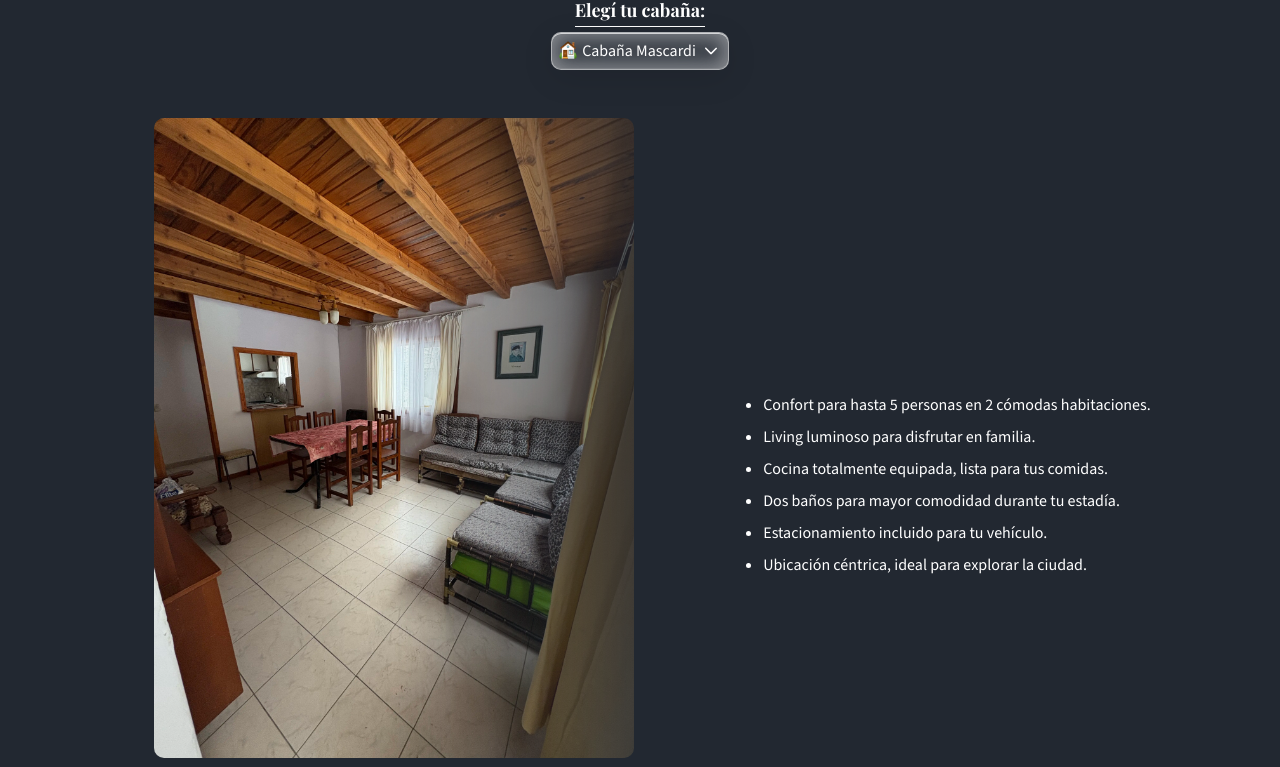
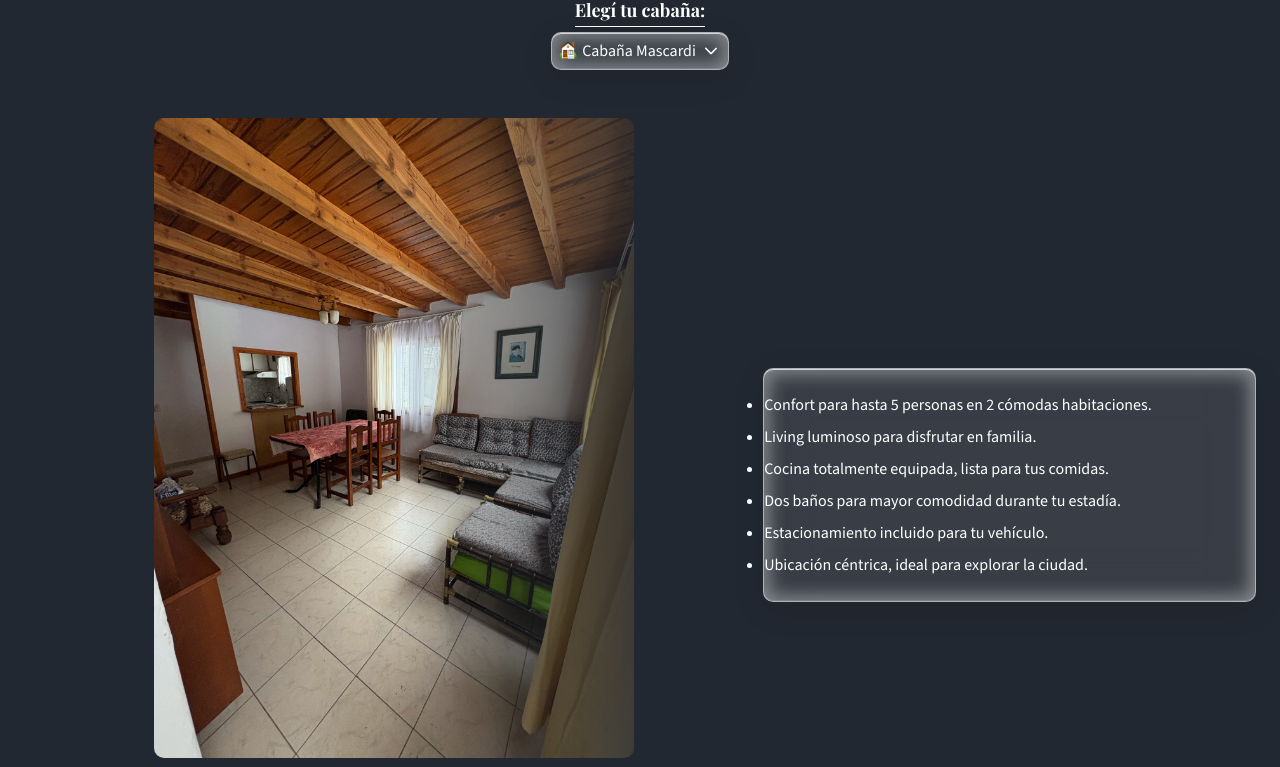
Before and after one commit to CaceresCallieri/cabanas-bariloche, a React (Vite) app: page / in a window 1280 px wide. Shown: the part 415-1182 px from the top of the page. Built offline with nearby package versions, Linux system fonts and the light colour scheme; a web font is replaced by a local one.

Commit message:
Style-CottageDescription: Add glassmorphism effect card to the cotagges descriptions

```diff
--- a/src/components/CottageDescription/CottageDescription.css
+++ b/src/components/CottageDescription/CottageDescription.css
@@ -1,5 +1,8 @@
 .cottage-description {
+	border-radius: var(--border-radius-value);
 	text-align: left;
-	padding: 10px;
-	padding-left: 40px;
+	padding: 20px;
+	padding-left: 50px;
+	width: fit-content;
+	margin: 16px auto;
 }
--- a/src/components/CottageDescription/CottageDescription.tsx
+++ b/src/components/CottageDescription/CottageDescription.tsx
@@ -2,10 +2,8 @@ import "./CottageDescription.css";
 import React from "react";
 import { COTTAGE } from "../../types";
 
-const CottageDescription: React.FC<{ selectedCottage: COTTAGE }> = ({
-	selectedCottage,
-}) => (
-	<div className="cottage-description">
+const CottageDescription: React.FC<{ selectedCottage: COTTAGE }> = ({ selectedCottage }) => (
+	<div className="cottage-description glass-effect">
 		<ul>
 			{selectedCottage.description.map((sentence, index) => (
 				<li key={index}>{sentence}</li>
```
